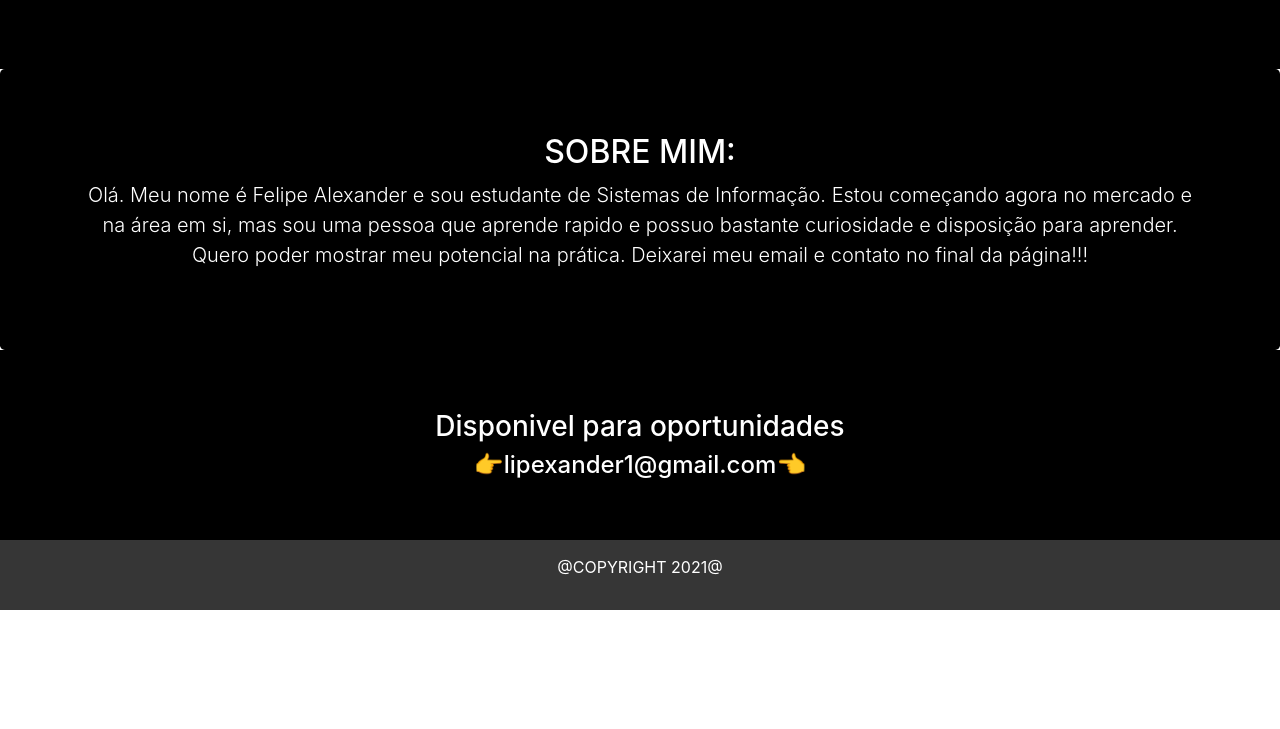
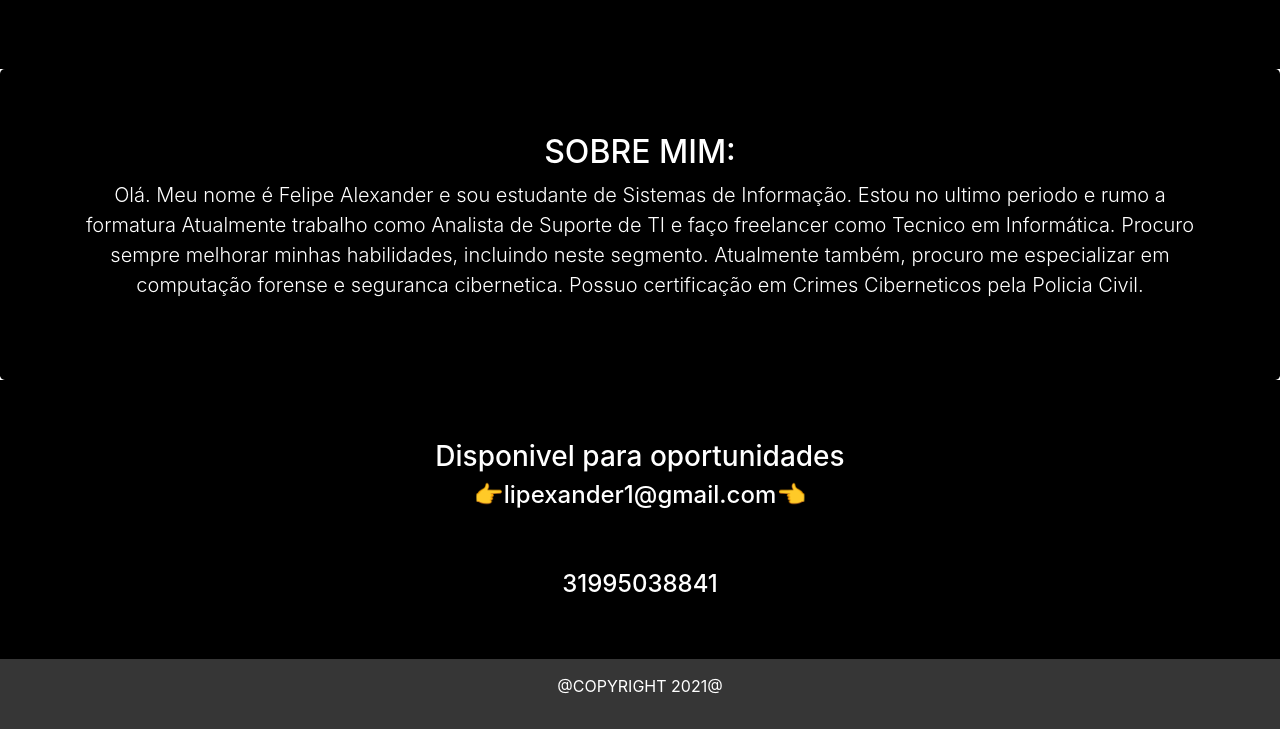
Before and after one commit to alexx-ander28/portfolio01, a plain HTML site: page index.html in a window 1280 px wide. Shown: the part 1481-2210 px from the top of the page. Before the commit the page ends 2091 px from the top, so only its background shows below. Drawn offline with nearby package versions, Linux system fonts and the light colour scheme.

Commit message:
Update index.html
Adicionado mais informações e contato

```diff
--- a/index.html
+++ b/index.html
@@ -232,8 +232,9 @@
     <section class="jumbotron text-center corPrimaria" id="SobreMim">
         <div class="container">
             <h2 class="jumbotron-heading textobranco">SOBRE MIM:</h2>
-            <p class="lead textobranco">Olá. Meu nome é Felipe Alexander e sou estudante de Sistemas de Informação. Estou começando agora no mercado e na área em si, mas sou uma pessoa que aprende rapido e possuo bastante curiosidade e disposição para aprender. Quero poder mostrar
-                meu potencial na prática. Deixarei meu email e contato no final da página!!!
+            <p class="lead textobranco">Olá. Meu nome é Felipe Alexander e sou estudante de Sistemas de Informação. Estou no ultimo periodo e rumo a formatura Atualmente trabalho como Analista de Suporte de TI e faço
+                freelancer como Tecnico em Informática. Procuro sempre melhorar minhas habilidades, incluindo neste segmento. Atualmente também, procuro me especializar em computação forense
+                e seguranca cibernetica. Possuo certificação em Crimes Ciberneticos pela Policia Civil.
             </p>
         </div>
     </section>
@@ -243,6 +244,7 @@
             <h3 style="padding-top: 60px;" class=" text-center textobranco ">Disponivel para oportunidades</h3>
             <a href="mailto:lipexander1@gmail.com ">
                 <h4 style="padding-bottom: 60px; margin-bottom: 0px;" class="text-center textobranco ">👉lipexander1@gmail.com👈</h4>
+                <h4 style="padding-bottom: 60px; margin-bottom: 0px;" class="text-center textobranco ">31995038841</h4>
             </a>
         </div>
     </section>
```
